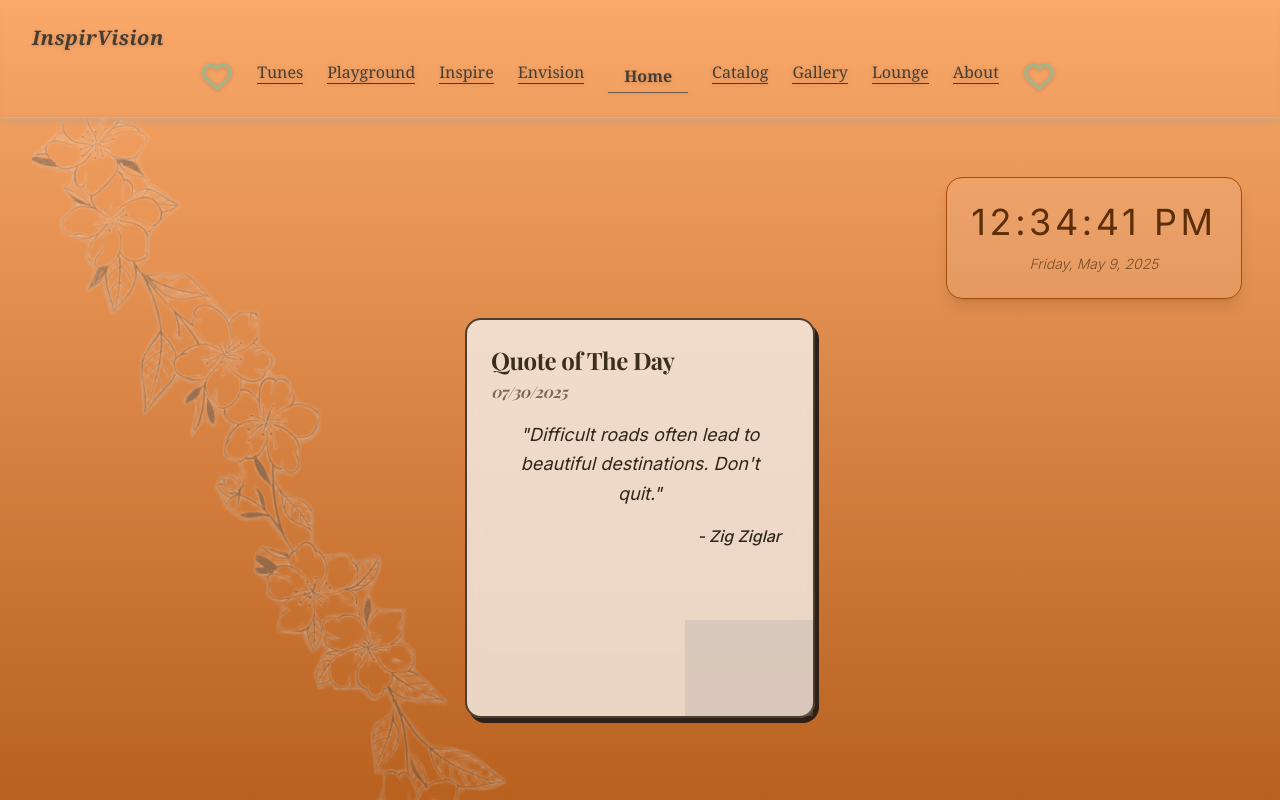
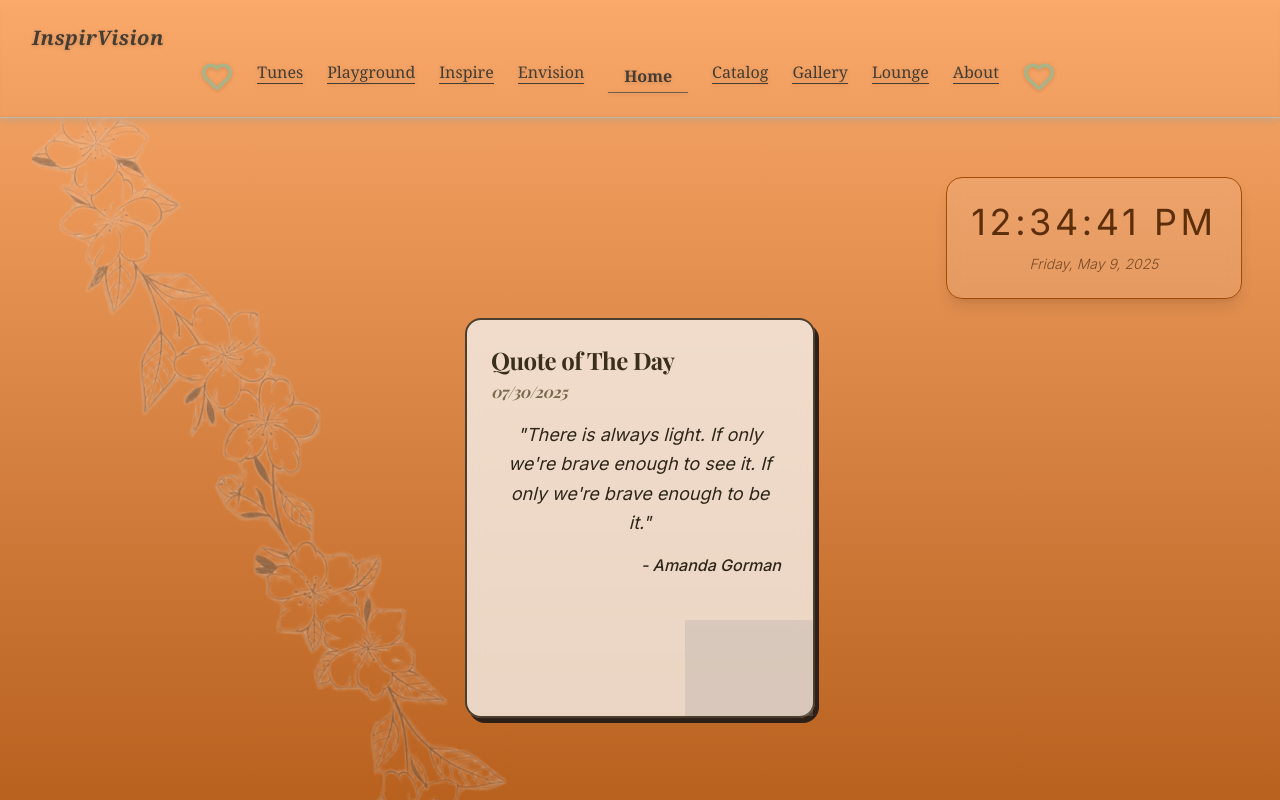
Before and after one commit to InspirVision/InspirVision.github.io, a Next.js app: page / in a window 1280 px wide. Shown: the top 800 px of the page. Built offline with nearby package versions, Linux system fonts and the light colour scheme; grey boxes are pictures that could not be loaded.

Commit message:
daily quote update

```diff
--- a/src/app/components/QuoteCard.js
+++ b/src/app/components/QuoteCard.js
@@ -12,10 +12,10 @@ export default function QuoteCard() {
       <h2 className="text-l text-[#7A6A50] italic mb-4">07/30/2025</h2>
 
       <p className="text-lg italic text-center leading-relaxed text-[#2E2619] px-2">
-        "Difficult roads often lead to beautiful destinations. Don't quit."
+        "There is always light. If only we're brave enough to see it. If only we're brave enough to be it."
         <br />
         <span className="block mt-4 text-right text-base font-medium">
-          - Zig Ziglar
+          - Amanda Gorman
         </span>
       </p>
 
```
